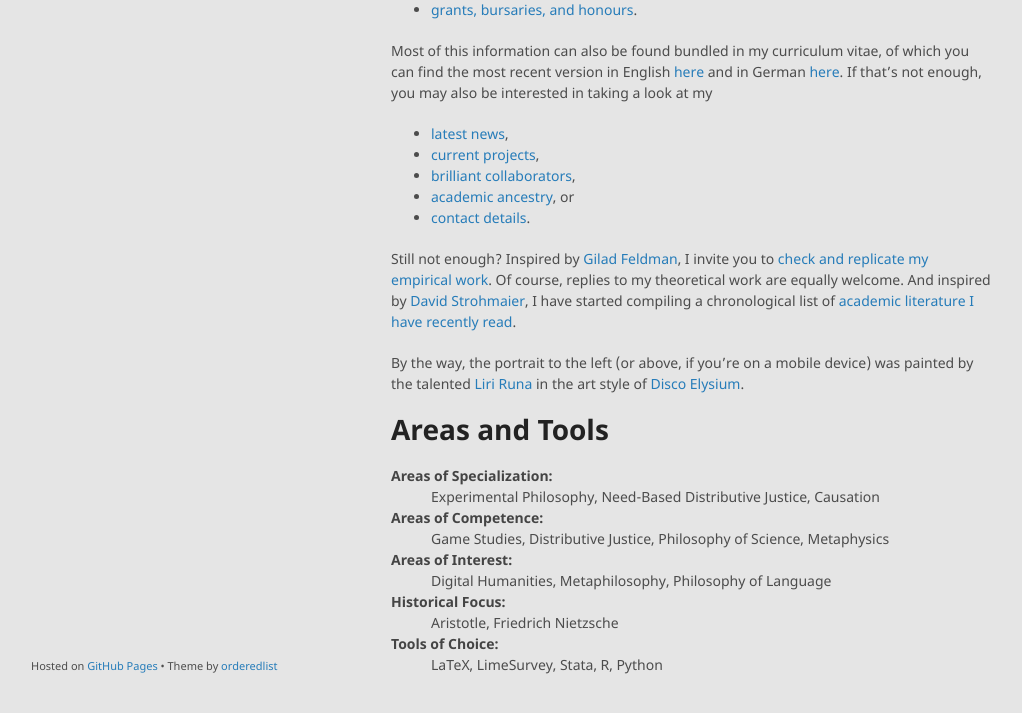
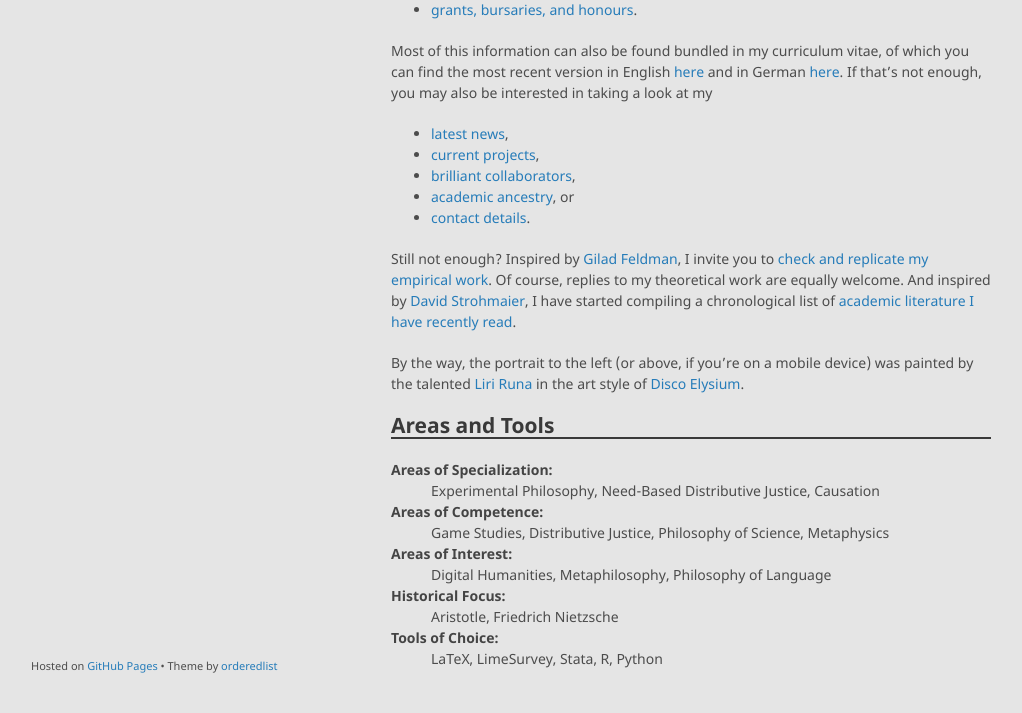
Before and after one commit to alephmembeth/alephmembeth.github.io, a Jekyll site: the page built from index.md, in a window 1280 px wide and 1118 px high. Shown: the part 373-1086 px from the top of the window, without its empty margins (129-1151 px from the left). Built offline with Jekyll 4.4.1, drawn with Linux system fonts in a browser that asks for light colours.

```diff
--- a/index.md
+++ b/index.md
@@ -25,7 +25,7 @@ Still not enough? Inspired by [Gilad Feldman](https://mgto.org/check-me-replicat
 
 By the way, the portrait to the left (or above, if you’re on a mobile device) was painted by the talented [Liri Runa](https://linktr.ee/liri_runa) in the art style of [Disco Elysium](https://discoelysium.com/).
 
-# Areas and Tools
+## Areas and Tools
 
 <dl>
    <dt>Areas of Specialization:</dt>
```
